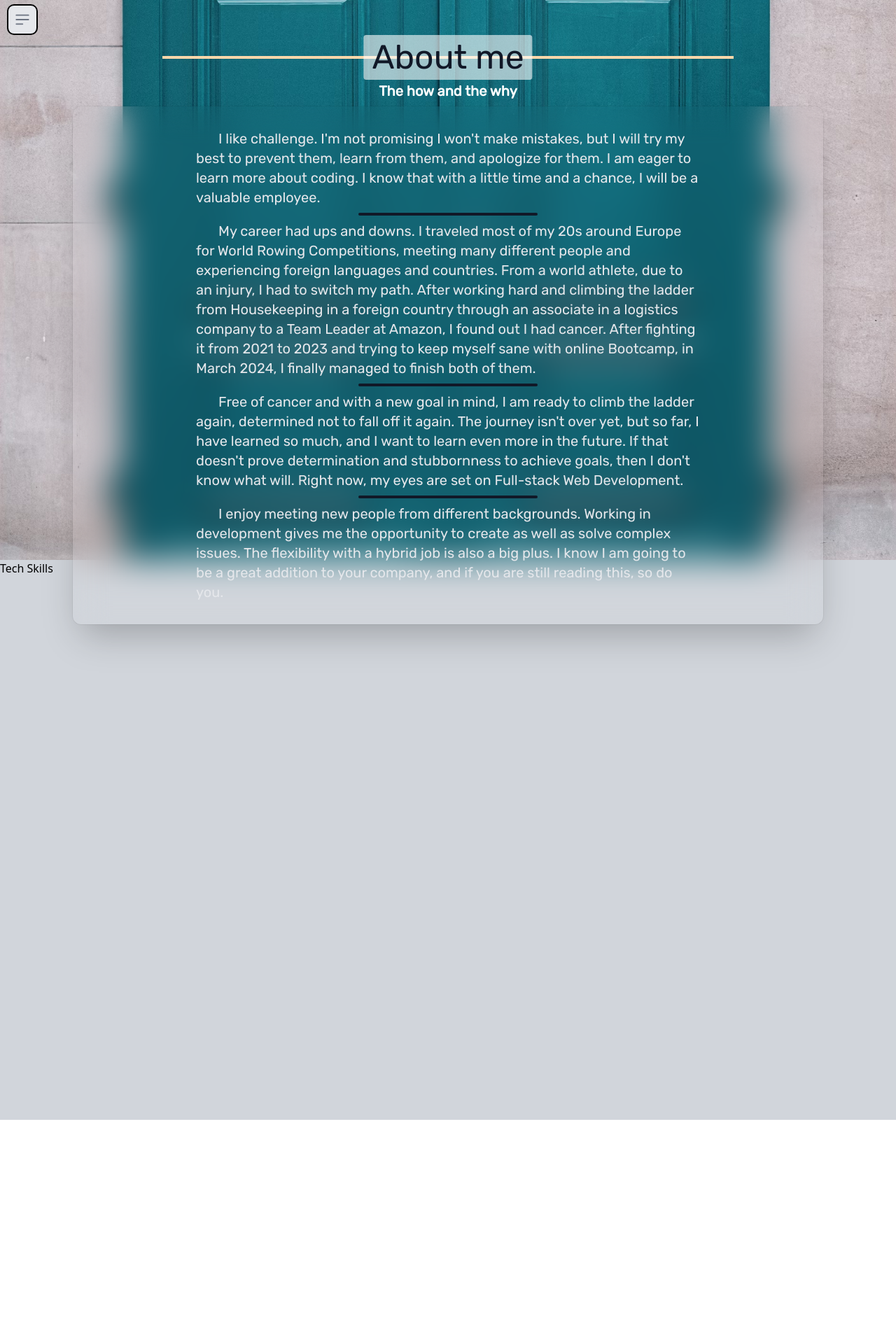
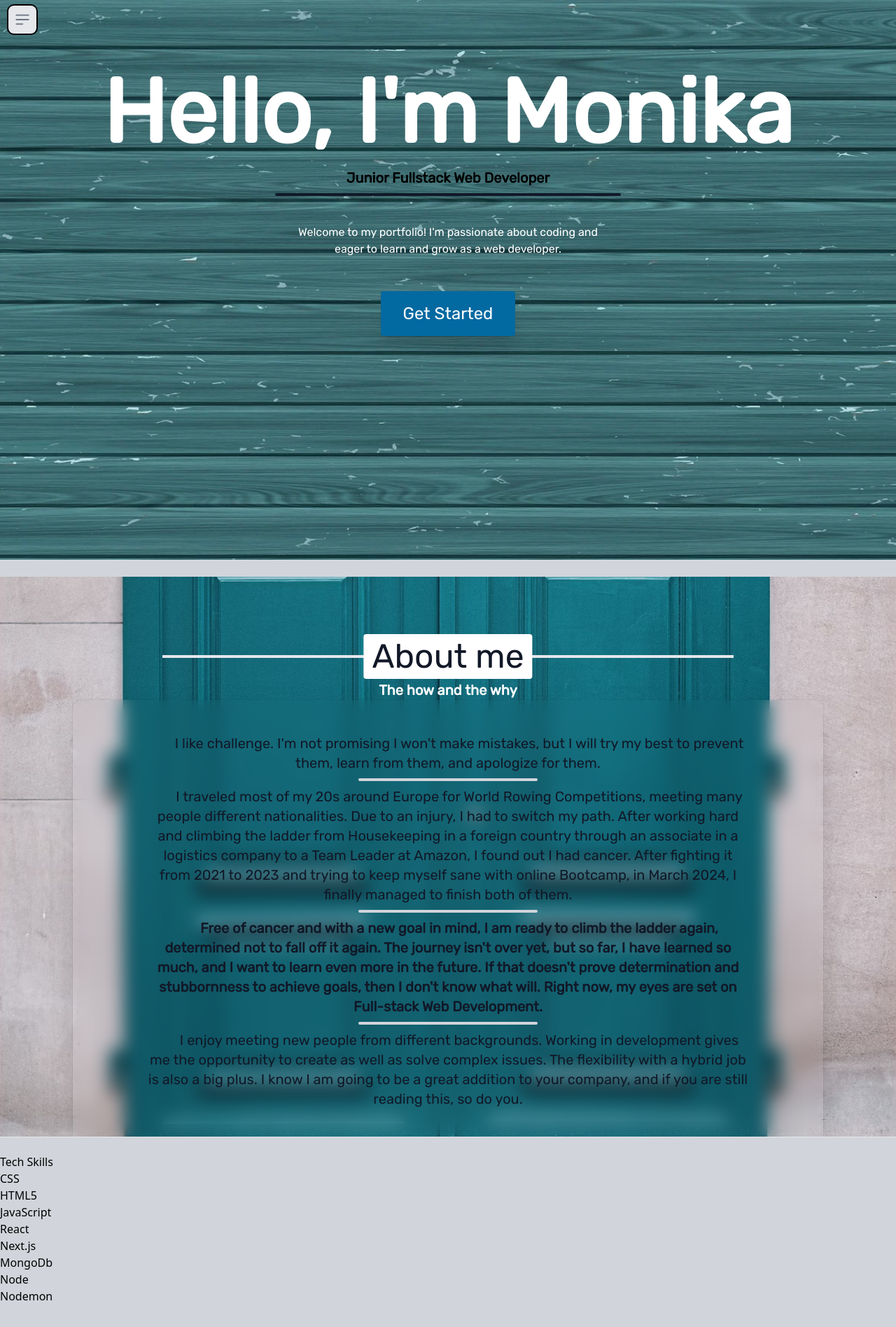
Before and after one commit to theMomo93/Portfolio, a Next.js app: page / in a window 1280 px wide. Shown: the top 1896 px of the page at 70% size. Before the commit the page ends 1600 px from the top, so only its background shows below. Built offline with nearby package versions, Linux system fonts and the light colour scheme.

Commit message:
before change

```diff
--- a/components/Navbar.jsx
+++ b/components/Navbar.jsx
@@ -16,14 +16,10 @@ export default function Navbar() {
   const [isSidebarOpen, setIsSidebarOpen] = useState(false);
   const sidebarRef = useRef(null);
 
-
-
-
-
   useEffect(() => {
     function handleClickOutside(event) {
       if (sidebarRef.current && !sidebarRef.current.contains(event.target)) {
-        setIsSidebarOpen(false);
+        setIsSidebarOpen(false)
       }
     }
 
@@ -34,7 +30,11 @@ export default function Navbar() {
   }, [sidebarRef]);
 
   const toggleSidebar = () => {
-    setIsSidebarOpen(!isSidebarOpen);
+    setIsSidebarOpen(prevState => !prevState);
+  };
+
+  const closeSidebar = () => {
+    setIsSidebarOpen(false);
   };
 
   return (
@@ -56,15 +56,16 @@ export default function Navbar() {
           />
           <h1 className='text-gray-100 text-5xl font-semibold  '>Monika Genedl</h1>
 
-          <p className='text-gray-100 text-xl flex justify-center mb-10 text-gray-900'>Junior Fullstack Developer</p>
+          <p className='text-gray-100 text-xl flex justify-center mb-8 text-gray-900'>Junior Fullstack Developer</p>
 
           <h2 className='font-semibold text-2xl text-gray-900 flex align-center justify-center'>I'm looking for... </h2>
           <hr/>
           <ul className='text-gray-100 text-xl flex flex-col  justify-center align-center my-6'>
+
           <ScrollLink className='cursor-pointer flex m-1 justify-center bg-gray-100 text-black font-semibold rounded-full hover:bg-gray-700 hover:text-gray-100 p-2'smooth={true} to="about">About</ScrollLink>
-<ScrollLink className='cursor-pointer flex m-1 justify-center bg-gray-100 text-black font-semibold rounded-full hover:bg-gray-700 hover:text-gray-100 p-2'smooth={true} to="techskills">Tech Skills</ScrollLink>
-<ScrollLink className='cursor-pointer flex m-1 justify-center bg-gray-100 text-black font-semibold rounded-full hover:bg-gray-700 hover:text-gray-100 p-2'smooth={true} to="sofskills">Soft Skills</ScrollLink>
-<ScrollLink className='cursor-pointer flex m-1 justify-center bg-gray-100 text-black font-semibold rounded-full hover:bg-gray-700 hover:text-gray-100 p-2'smooth={true} to="work">Portfolio</ScrollLink>
+          <ScrollLink className='cursor-pointer flex m-1 justify-center bg-gray-100 text-black font-semibold rounded-full hover:bg-gray-700 hover:text-gray-100 p-2'smooth={true} to="techskills">Tech Skills</ScrollLink>
+          <ScrollLink className='cursor-pointer flex m-1 justify-center bg-gray-100 text-black font-semibold rounded-full hover:bg-gray-700 hover:text-gray-100 p-2'smooth={true} to="sofskills">Soft Skills</ScrollLink>
+          <ScrollLink className='cursor-pointer flex m-1 justify-center bg-gray-100 text-black font-semibold rounded-full hover:bg-gray-700 hover:text-gray-100 p-2'smooth={true} to="work">Portfolio</ScrollLink>
 
           </ul>
           <div className='text-gray-200'>
@@ -88,6 +89,12 @@ export default function Navbar() {
           </div>
         </div>
       </aside>
+      {isSidebarOpen && (
+        <div
+          className="fixed inset-0 bg-black opacity-50 z-30"
+          onClick={closeSidebar}
+        ></div>
+      )}
     </div>
   );
 }
--- a/package.json
+++ b/package.json
@@ -10,6 +10,7 @@
   },
   "dependencies": {
     "next": "14.0.4",
+    "nextjs-progressbar": "^0.0.16",
     "react": "^18",
     "react-dom": "^18",
     "react-icons": "^5.0.1",
--- a/pages/_app.js
+++ b/pages/_app.js
@@ -1,4 +1,5 @@
 import '@/styles/globals.css'
+
 
 export default function App({ Component, pageProps }) {
   return <Component {...pageProps} />
--- a/pages/index.js
+++ b/pages/index.js
@@ -1,60 +1,79 @@
 import Navbar from "@/components/Navbar";
-import { Rubik } from "next/font/google";
+import { Rubik, Roboto } from "next/font/google";
 import { useRef } from "react";
 
 const rubik = Rubik({ subsets: ["latin"], weight: ["400"] });
+const roboto = Roboto({ subsets: ["latin"], weight: ["700"] });
 
 export default function Home() {
+  function handleClick() {
+    const aboutSection = document.getElementById("about");
+    if (aboutSection) {
+      aboutSection.scrollIntoView({ behavior: "smooth" });
+    }
+  }
 
-  const aboutRef = useRef(null);
+  return (
+    <div className="mx-auto sm:ml-0">
+      <div className={rubik.className}>
+        <section className="bgHero h-screen flex justify-center items-center">
+          <div>
+            <div className="flex flex-col items-center h-screen md:p-24 m-4 text-white text-center">
+              <h1 className="text-5xl md:text-9xl font-extrabold leading-tight">
+                Hello, I'm Monika
+              </h1>
+              <p className="mt-4 text-lg md:text-xl text-black font-semibold ">Junior Fullstack Web Developer</p>
+              <hr className="bg-gray-900 border-none rounded h-1 w-2/4 mx-auto my-2" />
+              <p className="mt-8 max-w-md">
+                Welcome to my portfolio! I'm passionate about coding and eager
+                to learn and grow as a web developer.
+              </p>
+              <button
+                onClick={handleClick}
+                className="mt-12 px-8 py-4 bg-sky-700 text-white rounded shadow-xl hover:bg-teal-600 text-2xl transition-all duration-300 ease-in-out hover:px-24 hover:py-12 hover:text-3xl"
+              >
+                Get Started
+              </button>
+            </div>
+          </div>
+        </section>
 
+        <hr className=" h-6 bg-gray-300" />
+        <section className=" sm:px-6 lg:px-24 bgImage h-fit overflow-y-scroll">
+          <Navbar />
 
-  return(
-<div className="mx-auto sm:ml-0">
-
-      <div className={rubik.className}>
-
-      <section className=" sm:px-6 lg:px-24 bgImage h-fit w-screen ">
-
-            <Navbar />
-
-
-
-          <div className="inline-flex items-center justify-center w-full mt-4 sm:mt-12">
-            <hr className="w-2/3 sm:w-3/4 h-1 my-4 sm:my-8 bg-orange-200 border-0 dark:bg-gray-300" />
-            <span
-             id="about"
-             className="p-2 absolute px-3 font-medium text-gray-900 -translate-x-1/2 bg-white left-1/2 dark:text-gray-800 dark:bg-gray-300 text-black rounded text-3xl sm:text-5xl bg-opacity-60">
+          <div
+            id="about"
+            className="inline-flex items-center justify-center w-full mt-4 sm:mt-12 pt-8"
+          >
+            <hr className="w-2/3 sm:w-3/4 h-1 my-4 sm:my-8 bg-gray-200 border-0 dark:bg-gray-300" />
+            <span className="p-2 absolute px-3 font-medium text-gray-900 -translate-x-1/2 bg-white left-1/2 dark:text-gray-800 dark:bg-gray-300 text-black rounded text-3xl sm:text-5xl">
               About me
             </span>
           </div>
-<span className="justify-center flex text-white font-semibold text-xl">The how and the why</span>
-          <div className="mt-4 sm:mt- backdrop-blur-xl p-6 sm:p-12 rounded-xl p-4 sm:p-8 shadow-2xl ring-1 ring-black/5 sm:m-2 h-auto">
-  <div
-    className="mx-36 text-gray-200 text-sm sm:text-lg lg:text-xl indent-4 sm:indent-8 font-semibold sm:font-light"
-
-  >
-              <p>
+          <span className="justify-center flex text-white font-semibold text-xl">
+            The how and the why
+          </span>
+          <div className="mt-4 sm:mt-0 backdrop-blur-md rounded-xl sm:p-0 shadow-2xl ring-1 ring-black/5 sm:m-2 h-auto inline-block max-w-max text-center">
+            <div className="w-4/5 my-12 mx-auto text-center text-gray-900 text-sm sm:text-lg lg:text-xl indent-4 sm:indent-8 font-semibold sm:font-light">
+              <p >
                 I like challenge. I'm not promising I won't make mistakes, but I
                 will try my best to prevent them, learn from them, and apologize
-                for them. I am eager to learn more about coding. I know that
-                with a little time and a chance, I will be a valuable employee.
+                for them.
               </p>
-              <hr className="bg-gray-900 border-none rounded h-1 w-64 mx-auto my-2" />
+              <hr className="bg-gray-300 border-none rounded h-1 w-64 mx-auto my-2" />
               <p>
-                My career had ups and downs. I traveled most of my 20s around
-                Europe for World Rowing Competitions, meeting many different
-                people and experiencing foreign languages and countries. From a
-                world athlete, due to an injury, I had to switch my path. After
-                working hard and climbing the ladder from Housekeeping in a
-                foreign country through an associate in a logistics company to a
-                Team Leader at Amazon, I found out I had cancer. After fighting
-                it from 2021 to 2023 and trying to keep myself sane with online
-                Bootcamp, in March 2024, I finally managed to finish both of
-                them.
+                I traveled most of my 20s around Europe for World Rowing
+                Competitions, meeting many people different nationalities. Due
+                to an injury, I had to switch my path. After working hard and
+                climbing the ladder from Housekeeping in a foreign country
+                through an associate in a logistics company to a Team Leader at
+                Amazon, I found out I had cancer. After fighting it from 2021 to
+                2023 and trying to keep myself sane with online Bootcamp, in
+                March 2024, I finally managed to finish both of them.
               </p>
-              <hr className="bg-gray-900 border-none rounded h-1 w-64 mx-auto my-2" />
-              <p>
+              <hr className="bg-gray-300 border-none rounded h-1 w-64 mx-auto my-2" />
+              <p className="font-semibold">
                 Free of cancer and with a new goal in mind, I am ready to climb
                 the ladder again, determined not to fall off it again. The
                 journey isn't over yet, but so far, I have learned so much, and
@@ -63,7 +82,7 @@ export default function Home() {
                 know what will. Right now, my eyes are set on Full-stack Web
                 Development.
               </p>
-              <hr className="bg-gray-900 border-none rounded h-1 w-64 mx-auto my-2" />
+              <hr className="bg-gray-300 border-none rounded h-1 w-64 mx-auto my-2" />
               <p>
                 I enjoy meeting new people from different backgrounds. Working
                 in development gives me the opportunity to create as well as
@@ -75,21 +94,20 @@ export default function Home() {
           </div>
         </section>
       </div>
+      <hr className=" h-6 bg-gray-300 " />
       <section className="h-screen bg-gray-300">
-        <div
-
-        id="techskills">
-        <h1>Tech Skills</h1>
-
-        <ul>
-          <li></li>
-          <li></li>
-          <li></li>
-          <li></li>
-          <li></li>
-          <li></li>
-          <li></li>
-        </ul>
+        <div className="flex flex-col" id="techskills">
+          <h1>Tech Skills</h1>
+          <ul>
+            <li>CSS</li>
+            <li>HTML5</li>
+            <li>JavaScript</li>
+            <li>React</li>
+            <li>Next.js</li>
+            <li>MongoDb</li>
+            <li>Node</li>
+            <li>Nodemon</li>
+          </ul>
         </div>
       </section>
     </div>
--- a/styles/globals.css
+++ b/styles/globals.css
@@ -15,3 +15,10 @@
     background-position: center; /* Center the background image */
     height: 100vh; /* Set the height to 100% of the viewport height */
   }
+  .bgHero {
+
+    background-image: url(../images/bg11.webp);
+    background-size: cover; /* Cover the entire background */
+    background-position: center; /* Center the background image */
+    height: 100vh; /* Set the height to 100% of the viewport height */
+  }
```
Also changed, not shown: images/bg11.webp (added), 1 other file (tests, documents, lock files or other folders).
